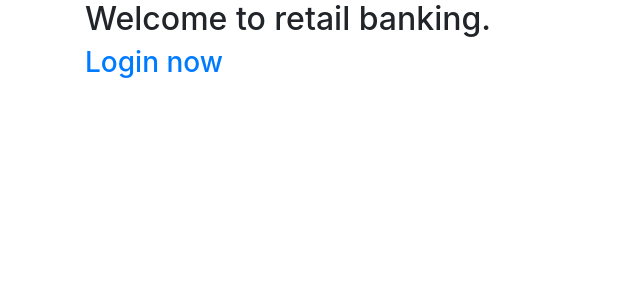
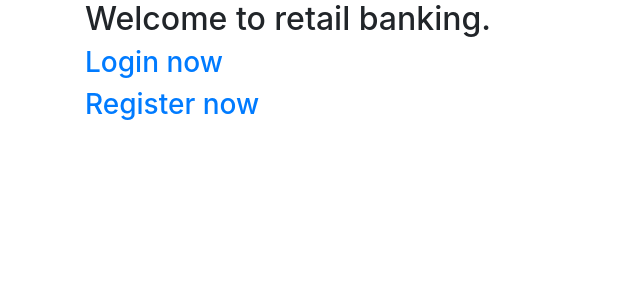
Before and after one commit to authoritydmc/rbank_python_flask, a Flask app: page / in a window 1280 px wide. Shown: the part 56-356 px from the top of the page, without its empty margins (0-640 px from the left). Run offline with Flask 2, Linux system fonts and the light colour scheme; some libraries are stand-ins or nearby versions.

Commit message:
reg gome

```diff
--- a/retail_banking/database.py
+++ b/retail_banking/database.py
@@ -6,6 +6,7 @@ class DB:
         self._url=config.dburl
 
         if self._url==None:
+            #change this url to your mongodb database for testing ....
             self._url="mongodb+srv://DBUSER:pass123@cluster0-l63ew.mongodb.net/retail_bank?retryWrites=true&w=majority"
         self._client=pymongo.MongoClient(self._url)
 
--- a/retail_banking/templates/home.html
+++ b/retail_banking/templates/home.html
@@ -15,6 +15,10 @@
    <a href=" {{ url_for('login') }} "> Login now </a>
 </h3>
 
+<h3>
+   <a href=" {{ url_for('register') }} "> Register now </a>
+</h3>
+
 
 
 
```
